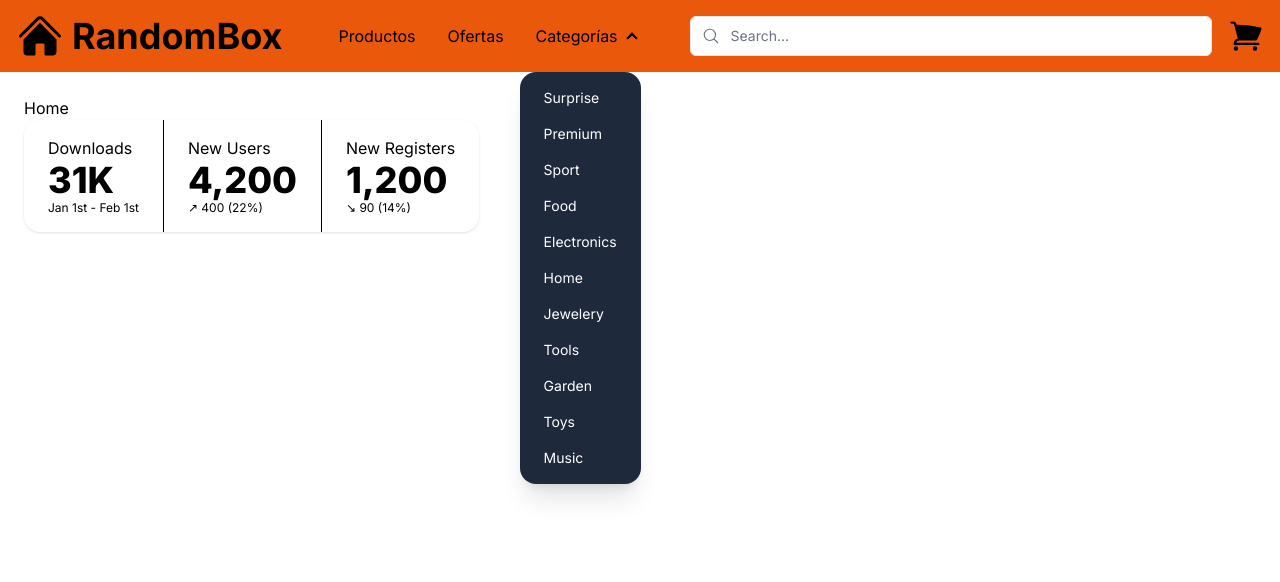
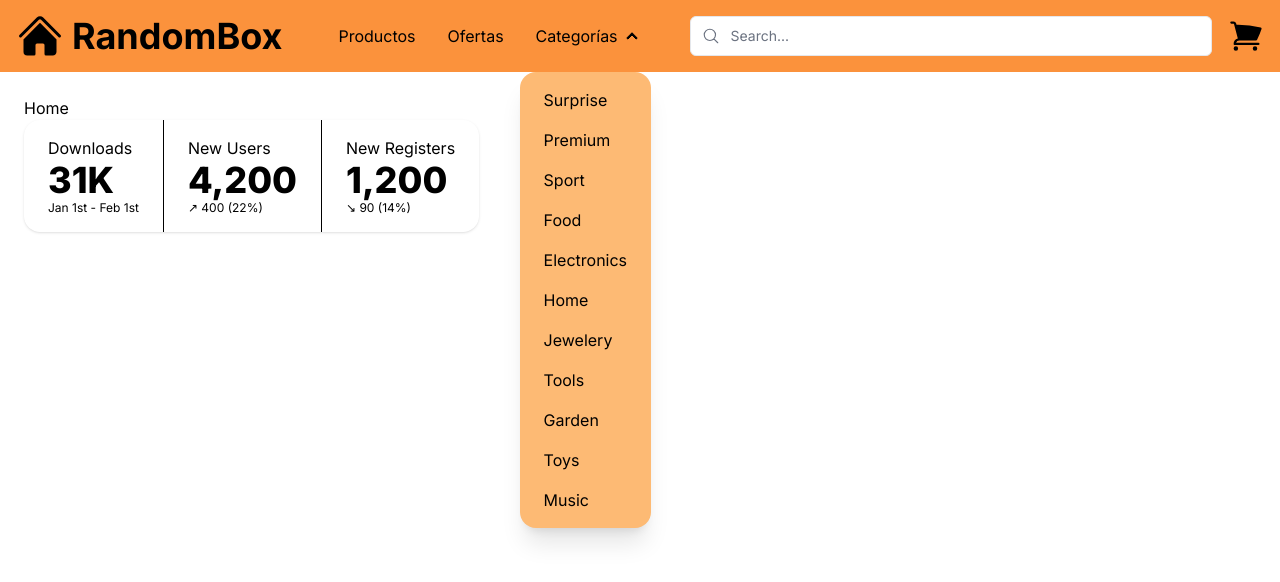
Before and after one commit to JuanOcaranza/Feuilles-Ocaranza-proyecto-nextjs, a Next.js app: page / in a window 1280 px wide. Both pictures are taken after a click on the heading "Categorías". Shown: the top 582 px of the page. Built offline with nearby package versions, Linux system fonts and the light colour scheme; a web font is replaced by a local one.

Commit message:
Modifica dropdown de categorias

```diff
--- a/components/navbar/categories.tsx
+++ b/components/navbar/categories.tsx
@@ -1,4 +1,5 @@
 import Link from "next/link";
+import clsx from "clsx";
 
 const links = [
     { name: 'Surprise', href: '/products?category=0' },
@@ -14,18 +15,16 @@ const links = [
     { name: 'Music', href: '/products?category=10' },
 ]
 
-export default function Categories() {
+export default function Categories({ className }: { className?: string }) {
     return (
         <li>
-            <details className="">
-                <summary className="text-base hover:bg-orange-500">Categorías</summary>
-                <ul className="p-2 z-50 bg-slate-800 text-white">
+            <details>
+                <summary className="text-base ">Categorías</summary>
+                <ul className={clsx("p-2 z-50 ", className)}>
                     {
                         links.map((link) => (
-                            <li key={link.name}>
-                                <Link
-                                    href={link.href}
-                                >
+                            <li key={link.name} className="text-base hover:bg-orange-500 rounded-md">
+                                <Link href={link.href}>
                                     {link.name}
                                 </Link>
                             </li>
--- a/components/navbar/nav-links.tsx
+++ b/components/navbar/nav-links.tsx
@@ -18,7 +18,7 @@ export default function NavLinks() {
                     key={link.name}
                     href={link.href}
                     className={clsx(
-                        "text-base ml-2 mr-2 items-center justify-center rounded-md p-2 hover:bg-orange-500 transition-all",
+                        "text-base  items-center justify-center rounded-md p-2 ml-2 mr-2 hover:bg-orange-500 transition-all",
                         {"bg-orange-500 font-semibold" : pathname === link.href}
                     )}
                 >
--- a/components/navbar/navbar.tsx
+++ b/components/navbar/navbar.tsx
@@ -6,7 +6,7 @@ import Categories from "@/components/navbar/categories"
 
 export default function NavBar() {
     return (
-        <div className="navbar bg-orange-600 sm:gap-x-4 sm:px-4">
+        <div className="navbar bg-orange-400 sm:gap-x-4 sm:px-4">
             <HomeLink />
             <div className="dropdown">
                 <div tabIndex={0} role="button" className="btn btn-ghost lg:hidden">
@@ -19,7 +19,7 @@ export default function NavBar() {
             </div>
             <ul className="menu menu-horizontal hidden lg:flex ">
                 <NavLinks />
-                <Categories />
+                <Categories className="bg-orange-300"/>
             </ul>
             <div className="flex-grow">
                 <Search placeholder="Search..."/>
```
